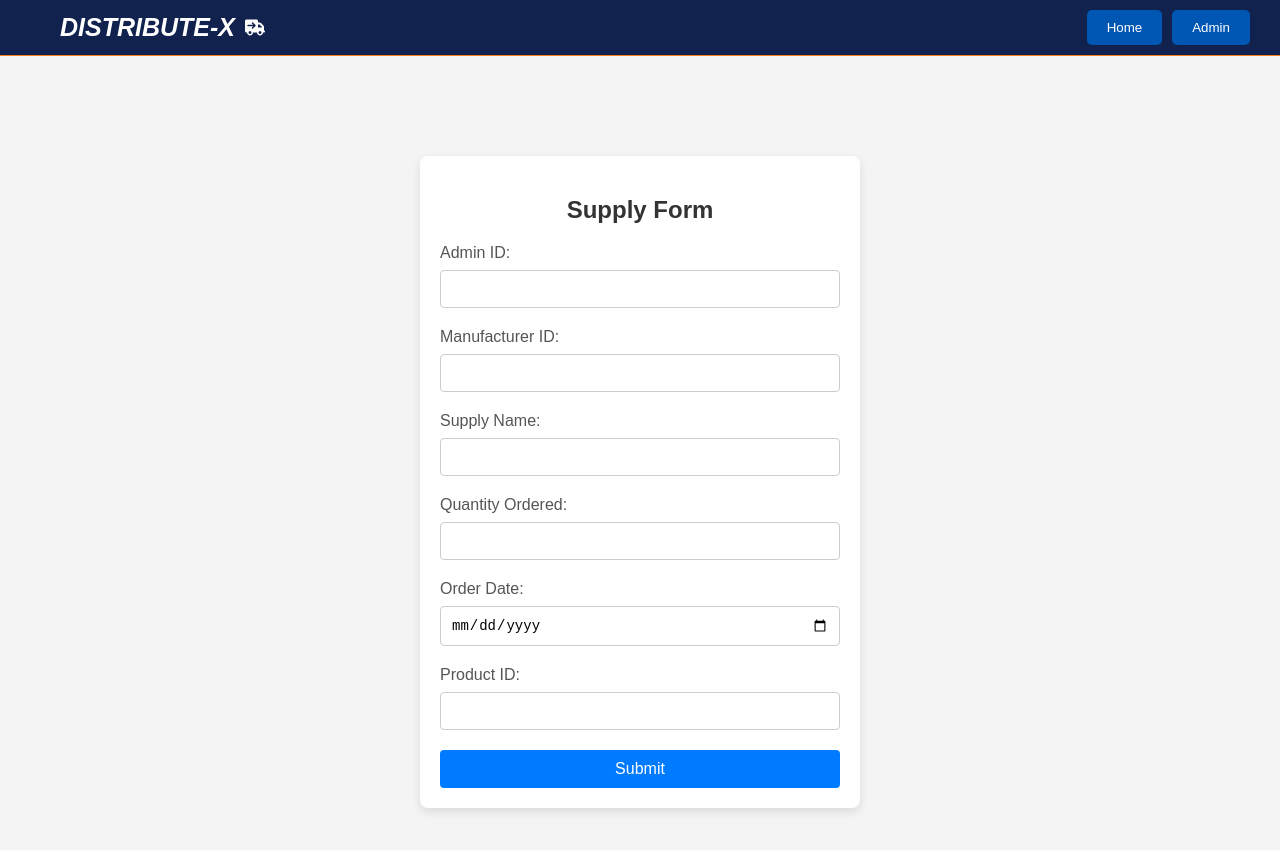
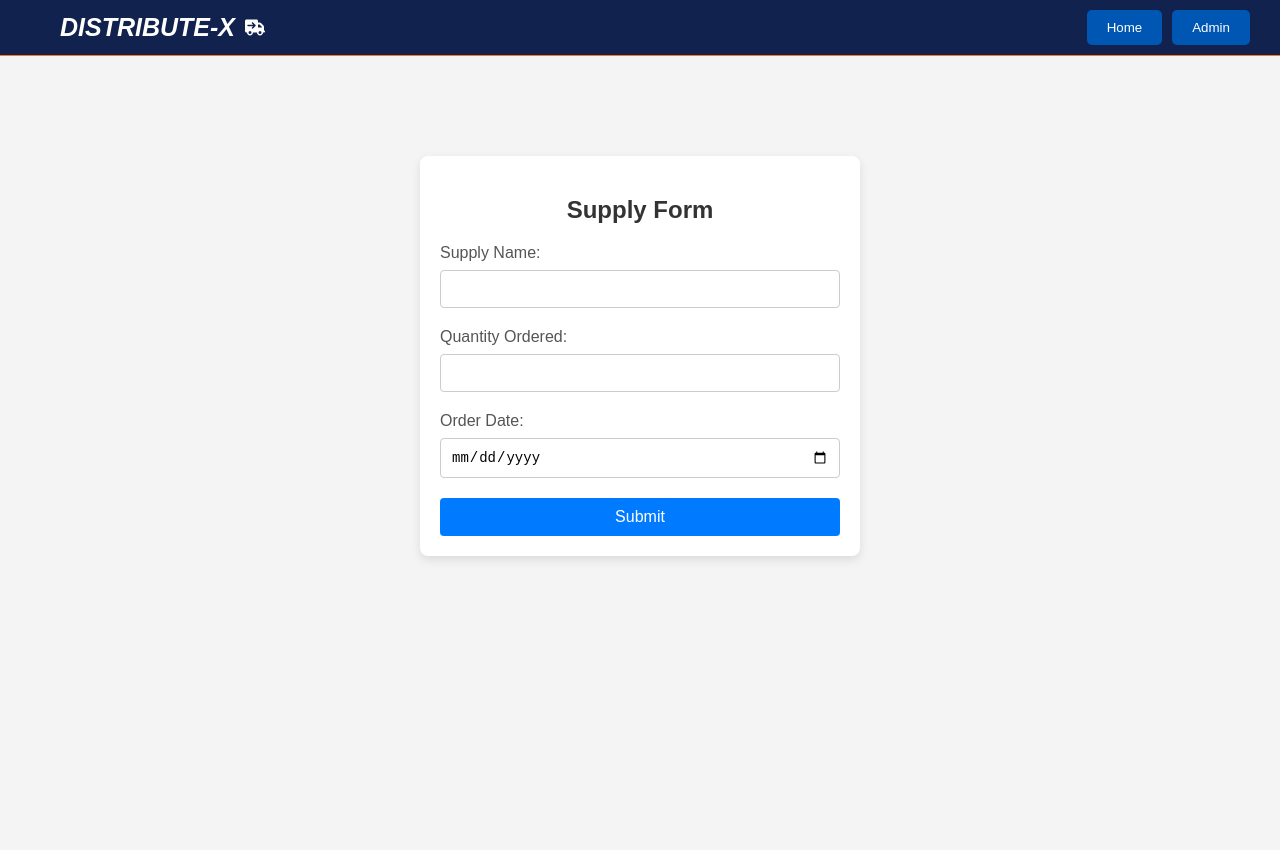
Before and after one commit to Gabriellapendo7/Frontend-distributeX, a React (Create React App) app: page /supply-form in a window 1280 px wide. Shown: the top 850 px of the page. After the commit the page ends 800 px from the top, so only its background shows below. Built offline with nearby package versions, Linux system fonts and the light colour scheme.

Commit message:
Modified SupplyForm

```diff
--- a/src/Components/SupplyForm.js
+++ b/src/Components/SupplyForm.js
@@ -3,12 +3,9 @@ import './SupplyForm.css';
 
 const SupplyForm = () => {
     const [formData, setFormData] = useState({
-        AdminID: '',
-        ManufacturerID: '',
         supply_name: '',
         quantity_ordered: '',
-        order_date: '',
-        ProductID: ''
+        order_date: ''
     });
 
     const handleChange = (e) => {
@@ -19,51 +16,16 @@ const SupplyForm = () => {
         });
     };
 
-    const handleSubmit = async (e) => {
+    const handleSubmit = (e) => {
         e.preventDefault();
-
-        try {
-            const response = await fetch('http://localhost:5555/api/supply', {
-                method: 'POST',
-                headers: {
-                    'Content-Type': 'application/json',
-                },
-                body: JSON.stringify(formData),
-            });
-
-            if (!response.ok) {
-                throw new Error('Network response was not ok');
-            }
-
-            const data = await response.json();
-            console.log(data); // Handle success response as needed
-        } catch (error) {
-            console.error('Error:', error); // Handle error as needed
-        }
+        // Add your form submission logic here
+        console.log(formData);
     };
 
     return (
         <div className="form-container">
             <h2>Supply Form</h2>
             <form onSubmit={handleSubmit} className="supply-form">
-                <label htmlFor="AdminID">Admin ID:</label>
-                <input
-                    type="number"
-                    name="AdminID"
-                    value={formData.AdminID}
-                    onChange={handleChange}
-                    required
-                />
-
-                <label htmlFor="ManufacturerID">Manufacturer ID:</label>
-                <input
-                    type="number"
-                    name="ManufacturerID"
-                    value={formData.ManufacturerID}
-                    onChange={handleChange}
-                    required
-                />
-
                 <label htmlFor="supply_name">Supply Name:</label>
                 <input
                     type="text"
@@ -91,15 +53,6 @@ const SupplyForm = () => {
                     required
                 />
 
-                <label htmlFor="ProductID">Product ID:</label>
-                <input
-                    type="number"
-                    name="ProductID"
-                    value={formData.ProductID}
-                    onChange={handleChange}
-                    required
-                />
-
                 <button type="submit" className="submit-button">Submit</button>
             </form>
         </div>
```
